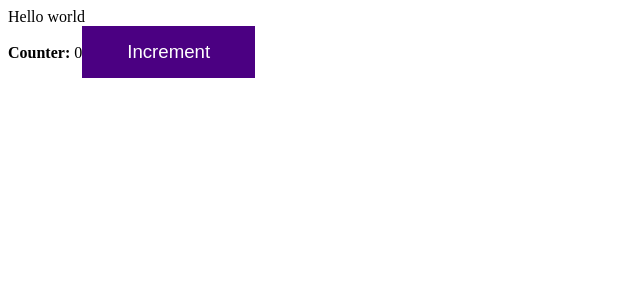
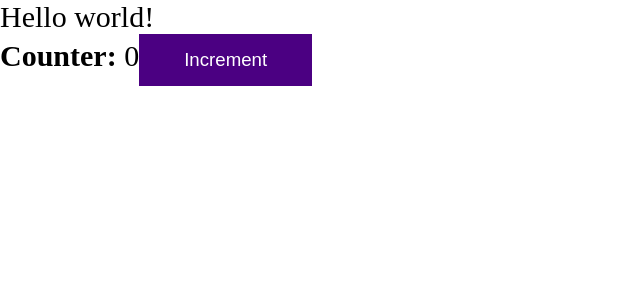
Before and after one commit to JayLim2/ProductionFrontendCourse, a React app: page / in a window 1280 px wide. Shown: the top 300 px of the page, without its empty margins (0-640 px from the left). Built offline with nearby package versions, Linux system fonts and the light colour scheme.

Commit message:
CSS modules, CSS minification for prod, root component (App)

```diff
--- a/package.json
+++ b/package.json
@@ -27,6 +27,7 @@
     "@types/webpack-dev-server": "^4.7.2",
     "css-loader": "^6.6.0",
     "html-webpack-plugin": "^5.5.0",
+    "mini-css-extract-plugin": "^2.5.3",
     "sass": "^1.49.9",
     "sass-loader": "^12.6.0",
     "style-loader": "^3.3.1",
--- /dev/null
+++ b/src/App.tsx
@@ -0,0 +1,14 @@
+import React from 'react';
+import {Counter} from "./components/Counter";
+import "./index.scss";
+
+const App = () => {
+    return (
+        <div className="app">
+            Hello world!
+            <Counter />
+        </div>
+    );
+};
+
+export default App;
--- a/src/components/Counter.scss
+++ b/src/components/Counter.module.scss
@@ -1,4 +1,4 @@
-button {
+.button {
     padding: 15px 45px;
     font-size: 14pt;
     border: 0;
--- a/src/components/Counter.tsx
+++ b/src/components/Counter.tsx
@@ -1,5 +1,5 @@
 import React, {useState} from 'react';
-import "./Counter.scss";
+import styles from "./Counter.module.scss";
 
 export const Counter = () => {
 
@@ -12,7 +12,7 @@ export const Counter = () => {
     return (
         <div>
             <b>Counter:</b> {count}
-            <button onClick={onClick}>Increment</button>
+            <button className={styles.button} onClick={onClick}>Increment</button>
         </div>
     );
 };
--- /dev/null
+++ b/src/index.scss
@@ -0,0 +1,9 @@
+* {
+    margin: 0;
+    padding: 0;
+    box-sizing: border-box;
+}
+
+.app {
+    font-size: 30px;
+}
--- a/src/index.tsx
+++ b/src/index.tsx
@@ -1,10 +1,7 @@
 import {render} from "react-dom";
-import {Counter} from "./components/Counter";
+import App from "./App";
 
 render(
-    <div>
-        Hello world
-        <Counter />
-    </div>,
+    <App />,
     document.getElementById("root")
 );
```
Also changed, not shown: src/global.d.ts (added, +7 -0 lines), 3 other files (tests, documents, lock files or other folders).
